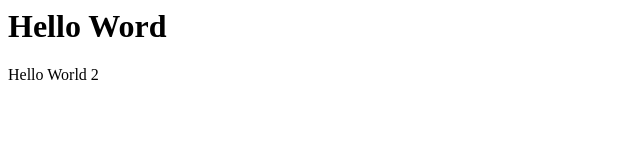
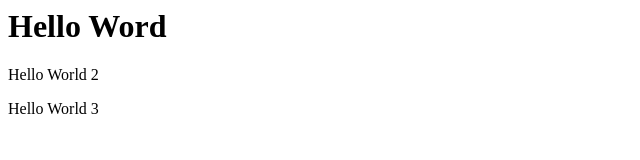
Before and after one commit to MINETUBE02/MINETUBE02-Landia, a plain HTML site: page index.html in a window 1280 px wide. Shown: the whole page, without its empty margins (0-640 px from the left). Drawn offline with Linux system fonts and the light colour scheme.

Commit message:
Update index.html

```diff
--- a/index.html
+++ b/index.html
@@ -8,5 +8,6 @@
 <body>
     <h1>Hello Word</h1>
     <p>Hello World 2</p>
+    <p>Hello World 3</p>
 </body>
 </html>
```
